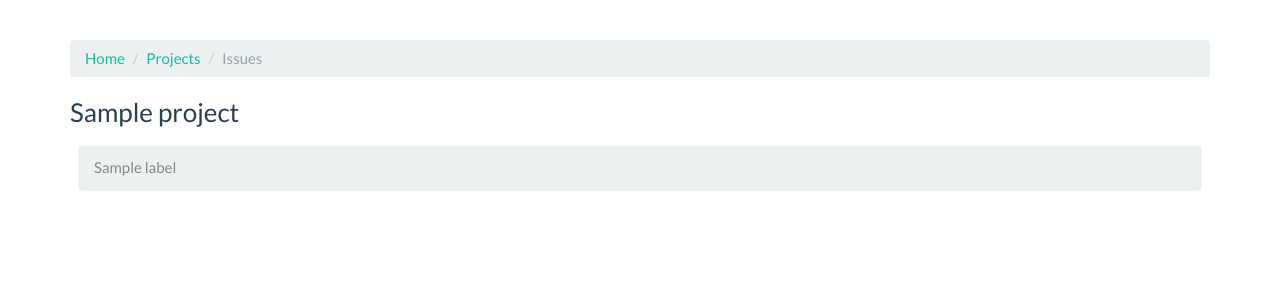
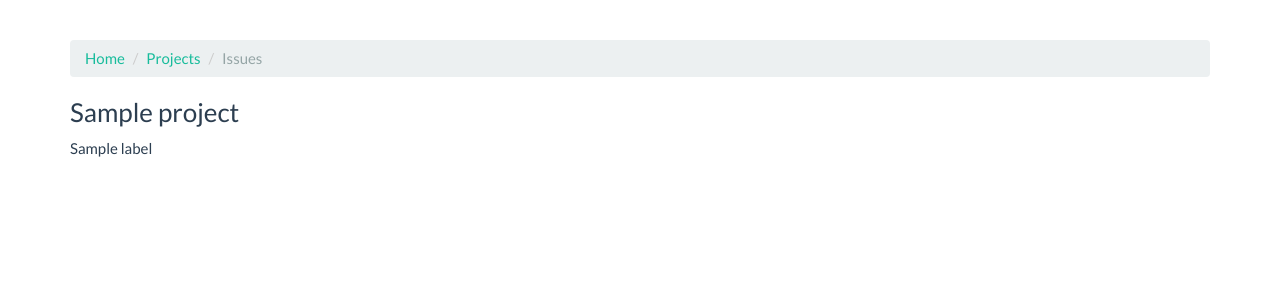
Before and after one commit to jineshpaloor/github-card-wall, a Flask app: template templates/issues_list.html in a window 1280 px wide. Shown: the part 60-360 px from the top of the page. Run offline with Flask 2, Linux system fonts and the light colour scheme; the template is opened without the code that fills it: most values are stand-ins (such as "Sample title", 1, 10 or a date in 2020); some libraries are stand-ins or nearby versions.

Commit message:
using simple div for card-wall and Sortable

```diff
--- a/templates/issues_list.html
+++ b/templates/issues_list.html
@@ -10,13 +10,31 @@
 
 {% block content %}
   <h3>{{ project.name }}</h3>
-    <table class="table table-responsive" id="card-wall">
-        <tr>
+    <!--<table class="table table-responsive" id="card-wall">-->
+        <!--<tr>-->
+        <!--{% for label in label_list %}-->
+        <!--<td id="{{ label.name }}" class="droppable issue_cell">-->
+            <!--<div class="panel panel-default">-->
+                <!--<div style="color:{{ label.color }}" class="panel-heading">{{ label.name }}</div>-->
+            <!--</div>-->
+            <!--{% if issues_dict.get(label.name) %}-->
+                <!--<ul id="{{ label.name }}" class="list-group">-->
+                    <!--{% for issue in issues_dict.get(label.name) %}-->
+                        <!--<li id="{{ issue.id }}" data-repo="{{ issue.repository.name }}"-->
+                            <!--data-label="{{ label.name }}" data-number="{{ issue.number }}" class="list-group-item">-->
+                            <!--[{{ issue.repository.name }}] #{{ issue.number }}-{{ issue.title }}-->
+                        <!--</li>-->
+                    <!--{% endfor %}-->
+                <!--</ul>-->
+            <!--{% endif %}-->
+            <!--</td>-->
+        <!--{% endfor %}-->
+    <!--</tr>-->
+    <!--</table>-->
+
+    <div id="card-wall">
         {% for label in label_list %}
-        <td id="{{ label.name }}" class="droppable issue_cell">
-            <div class="panel panel-default">
-                <div style="color:{{ label.color }}" class="panel-heading">{{ label.name }}</div>
-            </div>
+            <div style="width:25%; float=left">{{ label.name }}
             {% if issues_dict.get(label.name) %}
                 <ul id="{{ label.name }}" class="list-group">
                     {% for issue in issues_dict.get(label.name) %}
@@ -27,10 +45,11 @@
                     {% endfor %}
                 </ul>
             {% endif %}
-            </td>
+            </div>
         {% endfor %}
-    </tr>
-    </table>
+     </div>
+
+
 {% endblock %}
 
 {% block js_block %}
```
